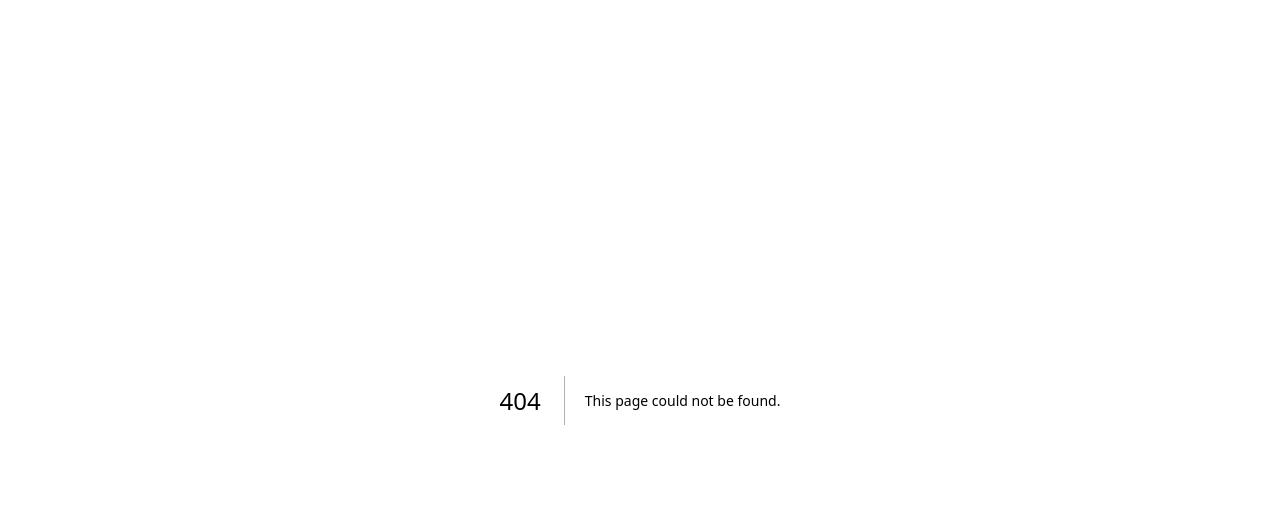
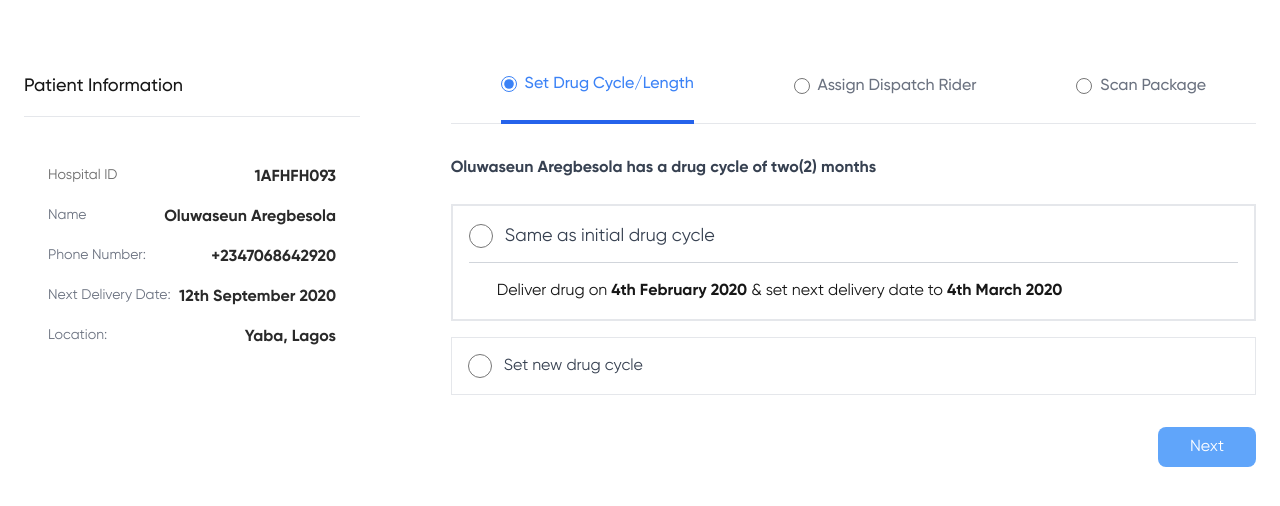
Before and after one commit to Furaha123/nimcure-app, a Next.js app: page /assign-package in a window 1280 px wide. Before the commit this address had no page. Shown: the top 506 px of the page. Built offline with nearby package versions, Linux system fonts and the light colour scheme.

Commit message:
feat: Add progressive tabs for the assiging package

```diff
--- /dev/null
+++ b/app/assign-package/page.tsx
@@ -0,0 +1,167 @@
+import React, { useState } from "react";
+
+const AssignPackage = () => {
+  const [selectedTab, setSelectedTab] = useState("drugCycle");
+  const [selectedCycle, setSelectedCycle] = useState<string | null>(null);
+
+  const handleContainerClick = (cycleId: string) => {
+    setSelectedCycle(selectedCycle === cycleId ? null : cycleId);
+  };
+
+  return (
+    <div className="flex min-h-screen mt-12">
+      <div className="w-1/2">
+        <div className="bg-[#ffffff] w-[90%] p-6 h-[40%]">
+          <h2 className="text-lg font-medium border-b pb-4 mb-6">
+            Patient Information
+          </h2>
+
+          <div className="space-y-4 p-6">
+            <div className="flex justify-between">
+              <label className="text-[#2A2A2AB2] text-sm">Hospital ID</label>
+              <span className="font-bold text-[#2A2A2A]">1AFHFH093</span>
+            </div>
+
+            <div className="flex justify-between">
+              <label className="text-gray-500 text-sm">Name</label>
+              <span className="font-bold text-[#2A2A2A]">
+                Oluwaseun Aregbesola
+              </span>
+            </div>
+
+            <div className="flex justify-between">
+              <label className="text-gray-500 text-sm">Phone Number:</label>
+              <span className="font-bold text-[#2A2A2A]">+2347068642920</span>
+            </div>
+
+            <div className="flex justify-between">
+              <label className="text-gray-500 text-sm">
+                Next Delivery Date:
+              </label>
+              <span className="font-bold text-[#2A2A2A]">
+                12th September 2020
+              </span>
+            </div>
+
+            <div className="flex justify-between">
+              <label className="text-gray-500 text-sm">Location:</label>
+              <span className="font-bold text-[#2A2A2A]">Yaba, Lagos</span>
+            </div>
+          </div>
+        </div>
+      </div>
+
+      <div className="w-full">
+        <div className="bg-[#ffffff] p-6">
+          <div className="mb-8">
+            <div className="flex justify-around relative">
+              {[
+                { id: "drugCycle", label: "Set Drug Cycle/Length" },
+                { id: "dispatchRider", label: "Assign Dispatch Rider" },
+                { id: "scanPackage", label: "Scan Package" },
+              ].map((tab) => (
+                <div
+                  key={tab.id}
+                  className={`flex items-center space-x-2 pb-6 cursor-pointer ${
+                    selectedTab === tab.id ? "border-b-4 border-blue-600" : ""
+                  }`}
+                  onClick={() => setSelectedTab(tab.id)}
+                >
+                  <input
+                    type="radio"
+                    name="formType"
+                    id={tab.id}
+                    className="w-4 h-4 text-blue-500 accent-blue-500"
+                    checked={selectedTab === tab.id}
+                    onChange={() => setSelectedTab(tab.id)}
+                  />
+                  <label
+                    htmlFor={tab.id}
+                    className={`font-medium cursor-pointer ${
+                      selectedTab === tab.id ? "text-blue-500" : "text-gray-500"
+                    }`}
+                  >
+                    {tab.label}
+                  </label>
+                </div>
+              ))}
+            </div>
+
+            <div className="border-b mt-[-1px]"></div>
+          </div>
+
+          <div>
+            <p className="text-gray-700 mb-6 font-bold">
+              Oluwaseun Aregbesola has a drug cycle of two(2) months
+            </p>
+
+            <div
+              className={`border border-2 p-4 space-y-4 mb-4 cursor-pointer hover:bg-gray-50 transition-all duration-200 ${
+                selectedCycle === "sameCycle"
+                  ? "border-blue-500"
+                  : "border-gray-200"
+              }`}
+              onClick={() => handleContainerClick("sameCycle")}
+            >
+              <div
+                className={`flex items-center space-x-3 pb-3 border-b ${
+                  selectedCycle === "sameCycle"
+                    ? "border-blue-500"
+                    : "border-gray-300"
+                }`}
+              >
+                <input
+                  type="radio"
+                  name="cycle"
+                  id="sameCycle"
+                  className="w-6 h-6 text-blue-500 accent-blue-500 transition-transform duration-300 ease-in-out transform scale-100 checked:scale-110"
+                  checked={selectedCycle === "sameCycle"}
+                  onChange={() => handleContainerClick("sameCycle")}
+                />
+                <label
+                  htmlFor="sameCycle"
+                  className={`text-lg transition-colors duration-300 ${
+                    selectedCycle === "sameCycle"
+                      ? "text-blue-500 font-bold"
+                      : "text-gray-700"
+                  }`}
+                >
+                  Same as initial drug cycle
+                </label>
+              </div>
+
+              <p className="pl-7 transition-colors duration-300">
+                Deliver drug on{" "}
+                <span className="font-bold">4th February 2020</span> & set next
+                delivery date to{" "}
+                <span className="font-bold">4th March 2020</span>
+              </p>
+            </div>
+
+            <div className="border  p-4 space-y-4 mb-4 cursor-pointer hover:bg-gray-50 transition-all duration-200">
+              <div className="flex items-center space-x-3">
+                <input
+                  type="radio"
+                  name="cycle"
+                  id="newCycle"
+                  className="w-6 h-6 text-blue-500 accent-blue-500 transition-transform duration-300 ease-in-out transform scale-100 checked:scale-110"
+                />
+                <label htmlFor="newCycle" className="text-gray-700">
+                  Set new drug cycle
+                </label>
+              </div>
+            </div>
+          </div>
+
+          <div className="flex justify-end mt-8">
+            <button className="bg-blue-400 text-white px-8 py-2 rounded-lg hover:bg-blue-500 transition-colors">
+              Next
+            </button>
+          </div>
+        </div>
+      </div>
+    </div>
+  );
+};
+
+export default AssignPackage;
--- a/app/globals.css
+++ b/app/globals.css
@@ -32,6 +32,7 @@
 
 body {
   font-family: "Gilroy", sans-serif;
+  background-color: #f9f9f9;
 }
 
 
--- a/app/patient-details/[hospitalId]/page.tsx
+++ b/app/patient-details/[hospitalId]/page.tsx
@@ -6,11 +6,15 @@ import { patients } from "@/app/data";
 import { Patient } from "@/types";
 import Layout from "@/app/layout/page";
 import { CustomButton } from "@/components";
+import AssignPackage from "@/app/assign-package/page";
 
 const PatientDetails = () => {
   const [patient, setPatient] = useState<Patient | null>(null);
   const [firstName, setFirstName] = useState<string>("");
   const [lastName, setLastName] = useState<string>("");
+  const [showAssignPackage, setShowAssignPackage] = useState(false);
+
+  const [activeTab, setActiveTab] = useState<"patient" | "delivery">("patient");
   const params = useParams();
   const hospitalId = params?.hospitalId as string;
 
@@ -32,6 +36,12 @@ const PatientDetails = () => {
     }
   }, [hospitalId]);
 
+  const handleNavigationClick = (section: string) => {
+    if (section === "viewPatients") {
+      setShowAssignPackage(false);
+    }
+  };
+
   const getStatusColor = (status: string): string => {
     const formattedStatus = status.toLowerCase();
     switch (formattedStatus) {
@@ -48,6 +58,157 @@ const PatientDetails = () => {
     }
   };
 
+  const renderPatientForm = () => (
+    <form className="w-full lg:w-2/3 grid grid-cols-1 gap-6 p-4">
+      <div className="border-[2px] border-[#CFCFCF] bg-[#EFEFEF] p-2">
+        <label className="text-sm">Hospital ID</label>
+        <input
+          type="text"
+          className="w-full border-none outline-none mt-1 bg-transparent font-gilroy font-bold"
+          value={patient?.hospital_id}
+          readOnly
+        />
+      </div>
+
+      <div className="grid grid-cols-1 lg:grid-cols-2 gap-6">
+        <div className="border-[2px] border-[#CFCFCF] bg-[#EFEFEF] p-2">
+          <label className="text-sm text-gray-500">First Name</label>
+          <input
+            type="text"
+            className="w-full border-none outline-none mt-1 bg-transparent font-gilroy font-bold"
+            value={firstName}
+            onChange={(e) => {
+              setFirstName(e.target.value);
+              if (patient) {
+                const updatedPatient = {
+                  ...patient,
+                  patient_name: `${e.target.value} ${lastName}`.trim(),
+                };
+                setPatient(updatedPatient);
+              }
+            }}
+          />
+        </div>
+
+        <div className="border-[2px] border-[#CFCFCF] bg-[#EFEFEF] p-2">
+          <label className="text-sm text-gray-500">Last Name</label>
+          <input
+            type="text"
+            className="w-full border-none outline-none mt-1 bg-transparent font-gilroy font-bold"
+            value={lastName}
+            onChange={(e) => {
+              setLastName(e.target.value);
+              if (patient) {
+                const updatedPatient = {
+                  ...patient,
+                  patient_name: `${firstName} ${e.target.value}`.trim(),
+                };
+                setPatient(updatedPatient);
+              }
+            }}
+          />
+        </div>
+      </div>
+
+      <div className="grid grid-cols-1 lg:grid-cols-2 gap-6">
+        <div className="border-[2px] border-[#CFCFCF] bg-[#EFEFEF] p-2">
+          <label className="text-sm text-gray-500">Gender</label>
+          <select className="w-full border-none outline-none mt-1 bg-transparent font-gilroy font-bold">
+            <option value="Male" selected={patient?.gender === "Male"}>
+              Male
+            </option>
+            <option value="Female" selected={patient?.gender === "Female"}>
+              Female
+            </option>
+          </select>
+        </div>
+
+        <div className="border-[2px] border-[#CFCFCF] bg-[#EFEFEF] p-2">
+          <label className="text-sm text-gray-500">Phone Number</label>
+          <input
+            type="text"
+            className="w-full border-none outline-none mt-1 bg-transparent font-gilroy font-bold"
+            value={patient?.phone_number}
+          />
+        </div>
+      </div>
+
+      <div className="border-[2px] border-[#CFCFCF] bg-[#EFEFEF] p-2">
+        <label className="text-sm text-gray-500">Email Address</label>
+        <input
+          type="email"
+          className="w-full border-none outline-none mt-1 bg-transparent font-gilroy font-bold"
+          value={patient?.email}
+        />
+      </div>
+    </form>
+  );
+
+  const renderDeliveryForm = () => (
+    <form className="w-full lg:w-2/3 grid grid-cols-1 gap-6 p-4">
+      <div className="grid grid-cols-1 lg:grid-cols-1 gap-6">
+        <div className="border-[2px] border-[#CFCFCF] bg-[#EFEFEF] p-2">
+          <label className="text-sm text-gray-500">Delivery Date</label>
+          <input
+            type="text"
+            className="w-full border-none outline-none mt-1 bg-transparent font-gilroy font-bold"
+            value="2024-02-16"
+          />
+        </div>
+      </div>
+      <div className="border-[2px] border-[#CFCFCF] bg-[#EFEFEF] p-2">
+        <label className="text-sm text-gray-500">Delivery Area</label>
+        <input
+          type="text"
+          className="w-full border-none outline-none mt-1 bg-transparent font-gilroy font-bold"
+          value="Yaba Main St, City"
+        />
+      </div>
+
+      <div className="grid grid-cols-1 lg:grid-cols-1 gap-6">
+        <div className="border-[2px] border-[#CFCFCF] bg-[#EFEFEF] p-2">
+          <label className="text-sm text-gray-500">Delivery Address</label>
+          <input
+            type="text"
+            className="w-full border-none outline-none mt-1 bg-transparent font-gilroy font-bold"
+            value="123 Main St, City"
+          />
+        </div>
+      </div>
+      <div className="grid grid-cols-1 lg:grid-cols-1 gap-6">
+        <div className="border-[2px] border-[#CFCFCF] bg-[#EFEFEF] p-2">
+          <label className="text-sm text-gray-500">Payment Status</label>
+          <input
+            type="text"
+            className="w-full border-none outline-none mt-1 bg-transparent font-gilroy font-bold"
+            value={patient?.status || ""}
+            readOnly
+          />
+        </div>
+      </div>
+    </form>
+  );
+  const renderBreadcrumb = () => (
+    <h2 className="text-2xl font-gilroy font-semibold mb-6 text-center sm:text-left">
+      {showAssignPackage ? (
+        <>
+          <span className="text-sm text-[#276DF7]">Patients </span>
+          <span
+            className="text-sm text-[#276DF7] cursor-pointer"
+            onClick={() => handleNavigationClick("viewPatients")}
+          >
+            / View Patients /{" "}
+          </span>
+          <span className="text-lg font-bold">Assign Package</span>
+        </>
+      ) : (
+        <>
+          <span className="text-sm text-[#276DF7]">Patients </span>
+          <span className="text-lg font-bold ">/ View Patients</span>
+        </>
+      )}
+    </h2>
+  );
   if (!patient) {
     return (
       <>
@@ -67,25 +228,26 @@ const PatientDetails = () => {
   }
 
   return (
-    <>
+    <div className="bg-[#f9f9f9]">
       <Layout />
       <div className="max-w-screen-2xl mx-auto mt-6 mb-4 font-gilroy">
-        <div className="bg-white">
+        <div className="">
           <div className="flex flex-col sm:flex-row justify-between items-center border-b gap-4">
-            <h2 className="text-2xl font-gilroy font-semibold mb-6 text-center sm:text-left">
-              <span className="text-sm text-[#276DF7]">Patients </span> / View
-              Patients
-            </h2>
+            {renderBreadcrumb()}
             <div className="flex justify-center sm:justify-end w-auto">
               <CustomButton
                 title="Assign Package To Patient"
                 containerStyles="bg-[#1F5AF4] text-white px-6 py-2 mb-4"
+                handleClick={() => setShowAssignPackage(!showAssignPackage)}
               />
             </div>
           </div>
 
-          <div className="flex flex-col lg:flex-row min-h-screen mt-8">
-            <aside className="w-full lg:w-64 bg-white mb-4 lg:mb-0">
+          {showAssignPackage ? (
+            <AssignPackage />
+          ) : (
+            <div className="flex flex-col lg:flex-row min-h-screen mt-8 ">
+              <aside className="w-full lg:w-64 bg-white mb-4 lg:mb-0 p-4 h-[210px]">
                 <nav className="space-y-4">
                   <p className="text-gray-500">Patient</p>
                   <button className="w-full text-left font-semibold text-blue-600 p-4 bg-[#276DF71A] border-r-4 border-[#276DF7]">
@@ -97,9 +259,9 @@ const PatientDetails = () => {
                 </nav>
               </aside>
 
-            <div className="flex-1 bg-white lg:ml-48 px-4 lg:px-0">
+              <div className="flex-1 bg-white lg:ml-48 px-4 lg:px-0 h-[600px] ">
                 <div className="flex flex-col lg:flex-row justify-between border-b pb-2 items-center space-y-4 lg:space-y-0">
-                <div className="flex items-center space-x-4">
+                  <div className="flex items-center space-x-4 p-4">
                     <p>Payment Status</p>
                     <span
                       className={`px-4 py-1 font-medium rounded-lg ${getStatusColor(
@@ -110,11 +272,25 @@ const PatientDetails = () => {
                     </span>
                   </div>
 
-                <div className="space-x-6">
-                  <button className="text-blue-600 border-b-2 border-blue-600 pb-4 font-semibold">
+                  <div className="space-x-6 ">
+                    <button
+                      className={`pb-4 font-semibold ${
+                        activeTab === "patient"
+                          ? "text-blue-600 border-b-2 border-blue-600"
+                          : "text-gray-500 hover:text-blue-600"
+                      }`}
+                      onClick={() => setActiveTab("patient")}
+                    >
                       Patient Information
                     </button>
-                  <button className="text-gray-500 hover:text-blue-600 pb-2">
+                    <button
+                      className={`pb-4 font-semibold p-4  ${
+                        activeTab === "delivery"
+                          ? "text-blue-600 border-b-2 border-blue-600"
+                          : "text-gray-500 hover:text-blue-600"
+                      }`}
+                      onClick={() => setActiveTab("delivery")}
+                    >
                       Delivery Information
                     </button>
                   </div>
@@ -122,113 +298,29 @@ const PatientDetails = () => {
 
                 <div className="mt-10 flex flex-col lg:flex-row justify-between gap-6 lg:gap-0">
                   <div className="items-center">
-                  <p className="text-lg font-semibold text-gray-900">
-                    Patient Information
+                    <p className="text-lg p-4 font-semibold text-gray-900">
+                      {activeTab === "patient"
+                        ? "Patient Information"
+                        : "Delivery Information"}
                     </p>
-                  <p className="mt-4">Personal information about Patient.</p>
+                    <p className="mt-4 p-4">
+                      {activeTab === "patient"
+                        ? "Personal information about Patient."
+                        : "Delivery details and tracking information."}
+                    </p>
                     <CustomButton
-                    title="Edit Patient's Information"
-                    containerStyles="border border-[#1F5AF4] text-[#1F5AF4] px-6 py-2 mb-4 mt-4 font-bold"
+                      title={
+                        activeTab === "patient"
+                          ? "Edit Patient's Information"
+                          : "Edit Delivery Information"
+                      }
+                      containerStyles="border border-[#1F5AF4] text-[#1F5AF4] px-6 py-2  ml-4 mb-4 mt-4 font-bold"
                     />
                   </div>
 
-                <form className="w-full lg:w-2/3 grid grid-cols-1 gap-6">
-                  <div className="border-[2px] border-[#CFCFCF] bg-[#EFEFEF] p-2">
-                    <label className="text-sm">Hospital ID</label>
-                    <input
-                      type="text"
-                      className="w-full border-none outline-none mt-1 bg-transparent font-gilroy font-bold"
-                      value={patient.hospital_id}
-                      readOnly
-                    />
-                  </div>
-
-                  <div className="grid grid-cols-1 lg:grid-cols-2 gap-6">
-                    <div className="border-[2px] border-[#CFCFCF] bg-[#EFEFEF] p-2">
-                      <label className="text-sm text-gray-500">
-                        First Name
-                      </label>
-                      <input
-                        type="text"
-                        className="w-full border-none outline-none mt-1 bg-transparent font-gilroy font-bold"
-                        value={firstName}
-                        onChange={(e) => {
-                          setFirstName(e.target.value);
-                          if (patient) {
-                            const updatedPatient = {
-                              ...patient,
-                              patient_name:
-                                `${e.target.value} ${lastName}`.trim(),
-                            };
-                            setPatient(updatedPatient);
-                          }
-                        }}
-                      />
-                    </div>
-
-                    <div className="border-[2px] border-[#CFCFCF] bg-[#EFEFEF] p-2">
-                      <label className="text-sm text-gray-500">Last Name</label>
-                      <input
-                        type="text"
-                        className="w-full border-none outline-none mt-1 bg-transparent font-gilroy font-bold"
-                        value={lastName}
-                        onChange={(e) => {
-                          setLastName(e.target.value);
-                          if (patient) {
-                            const updatedPatient = {
-                              ...patient,
-                              patient_name:
-                                `${firstName} ${e.target.value}`.trim(),
-                            };
-                            setPatient(updatedPatient);
-                          }
-                        }}
-                      />
-                    </div>
-                  </div>
-
-                  <div className="grid grid-cols-1 lg:grid-cols-2 gap-6">
-                    <div className="border-[2px] border-[#CFCFCF] bg-[#EFEFEF] p-2">
-                      <label className="text-sm text-gray-500">Gender</label>
-                      <select className="w-full border-none outline-none mt-1 bg-transparent font-gilroy font-bold">
-                        <option
-                          value="Male"
-                          selected={patient.gender === "Male"}
-                        >
-                          Male
-                        </option>
-                        <option
-                          value="Female"
-                          selected={patient.gender === "Female"}
-                        >
-                          Female
-                        </option>
-                      </select>
-                    </div>
-
-                    <div className="border-[2px] border-[#CFCFCF] bg-[#EFEFEF] p-2">
-                      <label className="text-sm text-gray-500">
-                        Phone Number
-                      </label>
-                      <input
-                        type="text"
-                        className="w-full border-none outline-none mt-1 bg-transparent font-gilroy font-bold"
-                        value={patient.phone_number}
-                      />
-                    </div>
-                  </div>
-
-                  <div className="border-[2px] border-[#CFCFCF] bg-[#EFEFEF] p-2">
-                    <label className="text-sm text-gray-500">
-                      Email Address
-                    </label>
-                    <input
-                      type="email"
-                      className="w-full border-none outline-none mt-1 bg-transparent font-gilroy font-bold"
-                      value={patient.email}
-                    />
-                  </div>
-                </form>
+                  {activeTab === "patient"
+                    ? renderPatientForm()
+                    : renderDeliveryForm()}
                 </div>
 
                 <div className="mt-6 flex justify-end">
@@ -239,9 +331,10 @@ const PatientDetails = () => {
                 </div>
               </div>
             </div>
+          )}
         </div>
       </div>
-    </>
+    </div>
   );
 };
 
```
Lines whose indentation alone changed are shown as unchanged.
